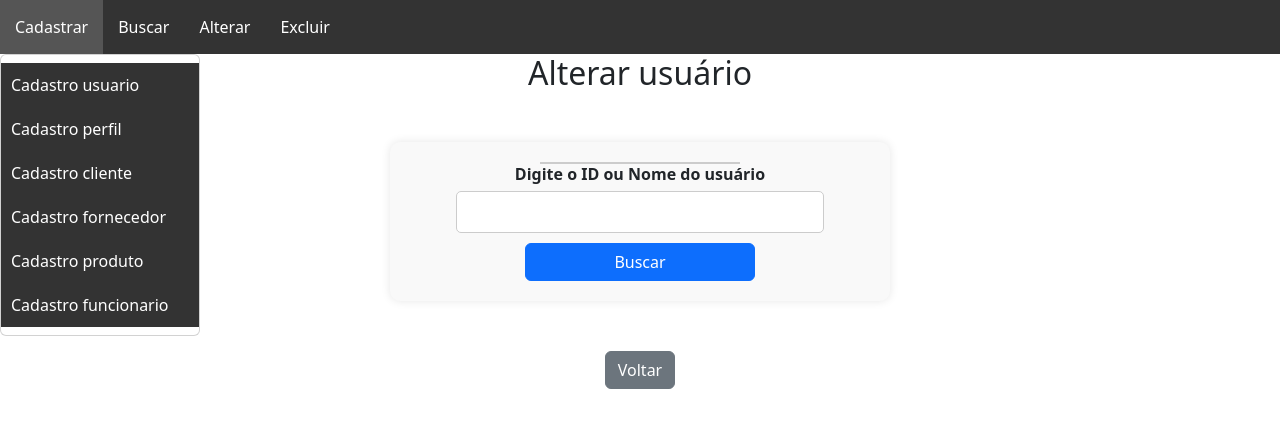
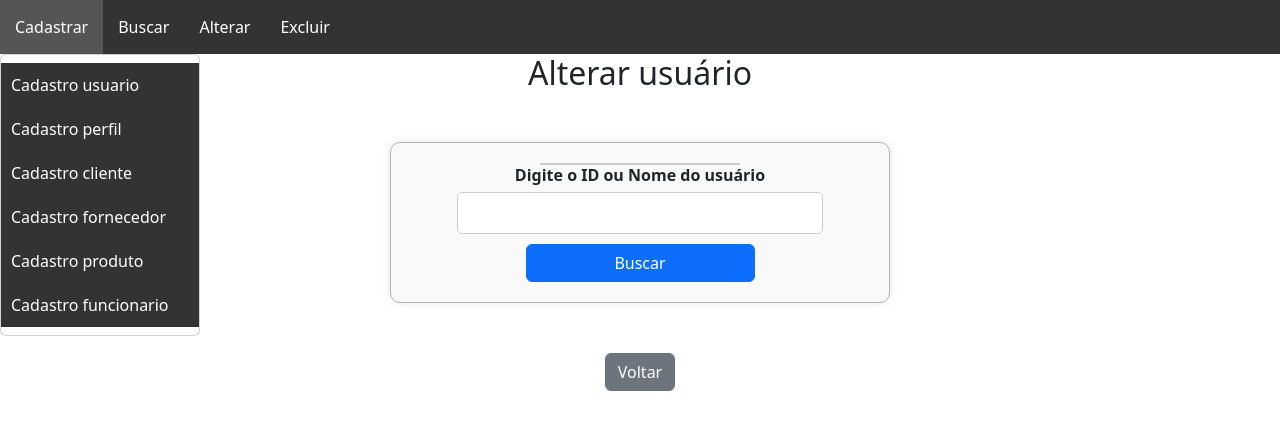
Before and after one commit to eduardoreinert/eduardo_reinert_prova, a PHP site: page /alterar_usuario.php in a window 1280 px wide. Shown: the top 430 px of the page. Run offline with PHP 8.4, Linux system fonts and the light colour scheme; a user stored in the database is signed in; data comes from the database, SQL or seed files in the repository.

Commit message:
Alterar usuario
pequena mudança visual no formulario

```diff
--- a/alterar_usuario.php
+++ b/alterar_usuario.php
@@ -111,7 +111,7 @@
     </nav>
     <h2 align="center">Alterar usuário</h2>
 
-    <form action="alterar_usuario.php" method="POST">
+    <form class="border border-dark-subtle" action="alterar_usuario.php" method="POST">
         <label for="busca_usuario">Digite o ID ou Nome do usuário</label>
         <input type="text" id="busca_usuario" name="busca_usuario" required onkeyup="buscarSugestoes()">
 
```
